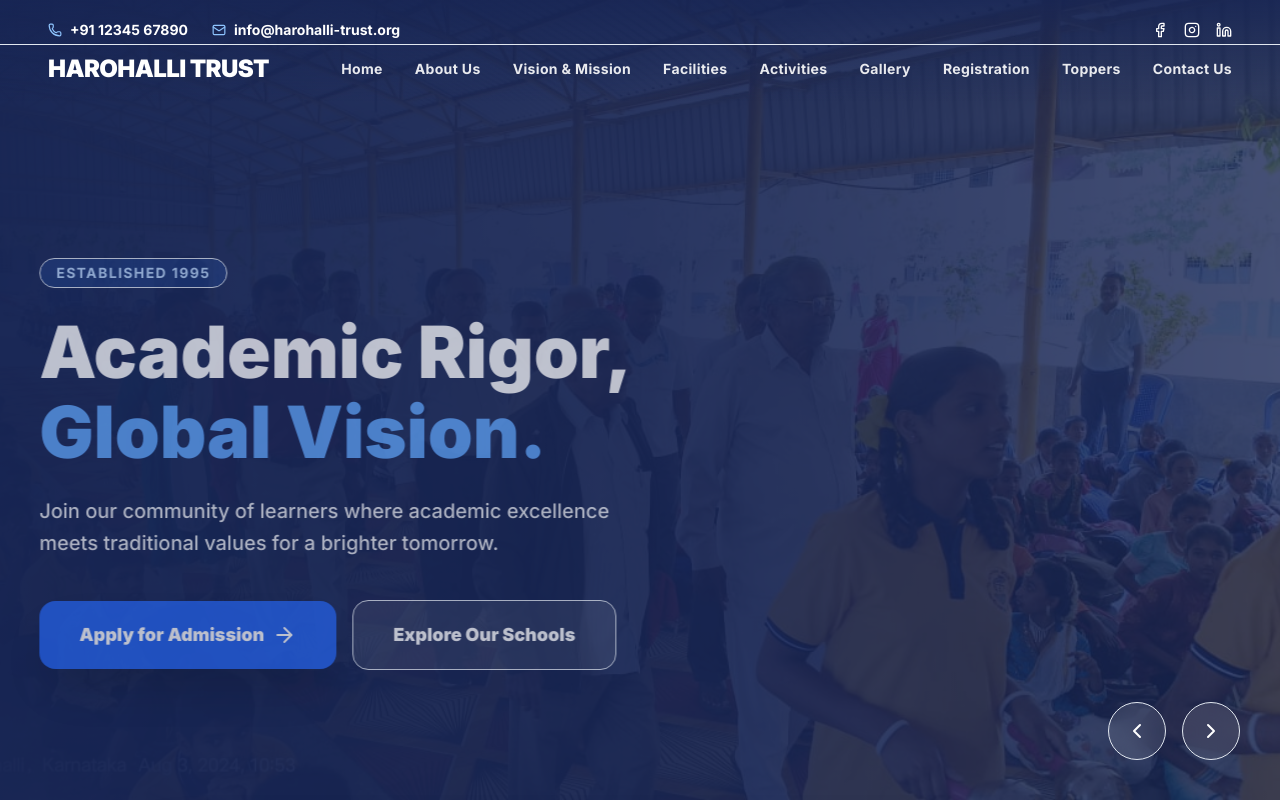
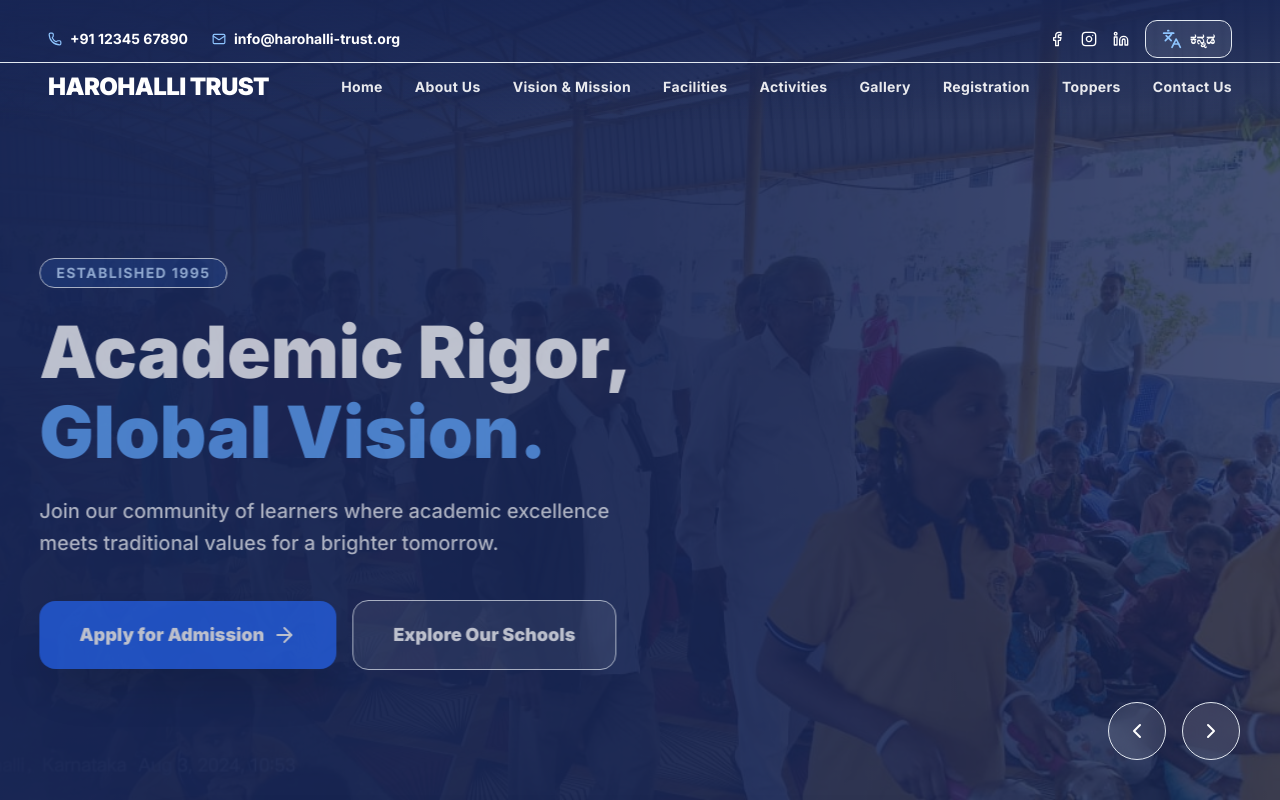
Before and after one commit to harohallitrust-beep/harohalli-edu-web, a Next.js app: page /en in a window 1280 px wide. Shown: the top 800 px of the page. Built offline with nearby package versions, Linux system fonts and the light colour scheme.

Commit message:
Remove dark mode specific background and foreground color variables.

```diff
--- a/app/globals.css
+++ b/app/globals.css
@@ -16,13 +16,6 @@
   --background: #ffffff;
   --foreground: #0f172a;
   --trust-blue: #1e3a8a;
-}
-
-@media (prefers-color-scheme: dark) {
-  :root {
-    --background: #0f172a;
-    --foreground: #f8fafc;
-  }
 }
 
 * {
--- a/components/Footer.tsx
+++ b/components/Footer.tsx
@@ -3,7 +3,6 @@
 import { Link } from "@/i18n/routing";
 import { Facebook, Instagram, Twitter, Mail, Phone, MapPin } from "lucide-react";
 import { useTranslations } from "next-intl";
-import LanguageSwitcher from "./LanguageSwitcher";
 
 const Footer = () => {
   const t = useTranslations("Footer");
@@ -100,7 +99,6 @@ const Footer = () => {
               <Link href="#" className="hover:text-white transition-colors">{t("privacy_policy")}</Link>
               <Link href="#" className="hover:text-white transition-colors">{t("terms_of_service")}</Link>
             </div>
-            <LanguageSwitcher />
           </div>
         </div>
       </div>
--- a/components/LanguageSwitcher.tsx
+++ b/components/LanguageSwitcher.tsx
@@ -5,7 +5,7 @@ import { useRouter, usePathname } from "@/i18n/routing";
 import { Languages } from "lucide-react";
 import { cn } from "@/lib/utils";
 
-const LanguageSwitcher = () => {
+const LanguageSwitcher = ({ className }: { className?: string }) => {
   const locale = useLocale();
   const router = useRouter();
   const pathname = usePathname();
@@ -20,10 +20,11 @@ const LanguageSwitcher = () => {
       onClick={toggleLanguage}
       className={cn(
         "flex items-center space-x-2 px-4 py-2 rounded-xl font-bold transition-all text-sm",
-        "bg-white/5 border border-white/10 text-white/60 hover:bg-white/10 hover:text-white hover:border-white/20"
+        "bg-white/10 border border-white/20 text-white hover:bg-white/20",
+        className
       )}
     >
-      <Languages size={20} className="text-blue-300" />
+      <Languages size={20} className={cn("shrink-0", locale === "en" ? "text-blue-300" : "text-blue-400")} />
       <span>{locale === "en" ? "ಕನ್ನಡ" : "English"}</span>
     </button>
   );
--- a/components/Navbar.tsx
+++ b/components/Navbar.tsx
@@ -5,6 +5,7 @@ import { Link } from "@/i18n/routing";
 import { Menu, X, Phone, Mail, Instagram, Facebook, Linkedin } from "lucide-react";
 import { cn } from "@/lib/utils";
 import { useTranslations } from "next-intl";
+import LanguageSwitcher from "./LanguageSwitcher";
 
 const Navbar = () => {
   const t = useTranslations("Navbar");
@@ -57,6 +58,7 @@ const Navbar = () => {
             <Link href="#" className="hover:text-blue-300 transition-colors"><Facebook size={16} /></Link>
             <Link href="#" className="hover:text-blue-300 transition-colors"><Instagram size={16} /></Link>
             <Link href="#" className="hover:text-blue-300 transition-colors"><Linkedin size={16} /></Link>
+            <LanguageSwitcher />
           </div>
         </div>
       </div>
@@ -118,6 +120,9 @@ const Navbar = () => {
               {link.name}
             </Link>
           ))}
+          <div className="flex justify-end pt-2">
+            <LanguageSwitcher className="text-primary border-primary/20 bg-primary/10 hover:bg-primary/20 w-fit" />
+          </div>
         </div>
       </div>
     </nav>
```
